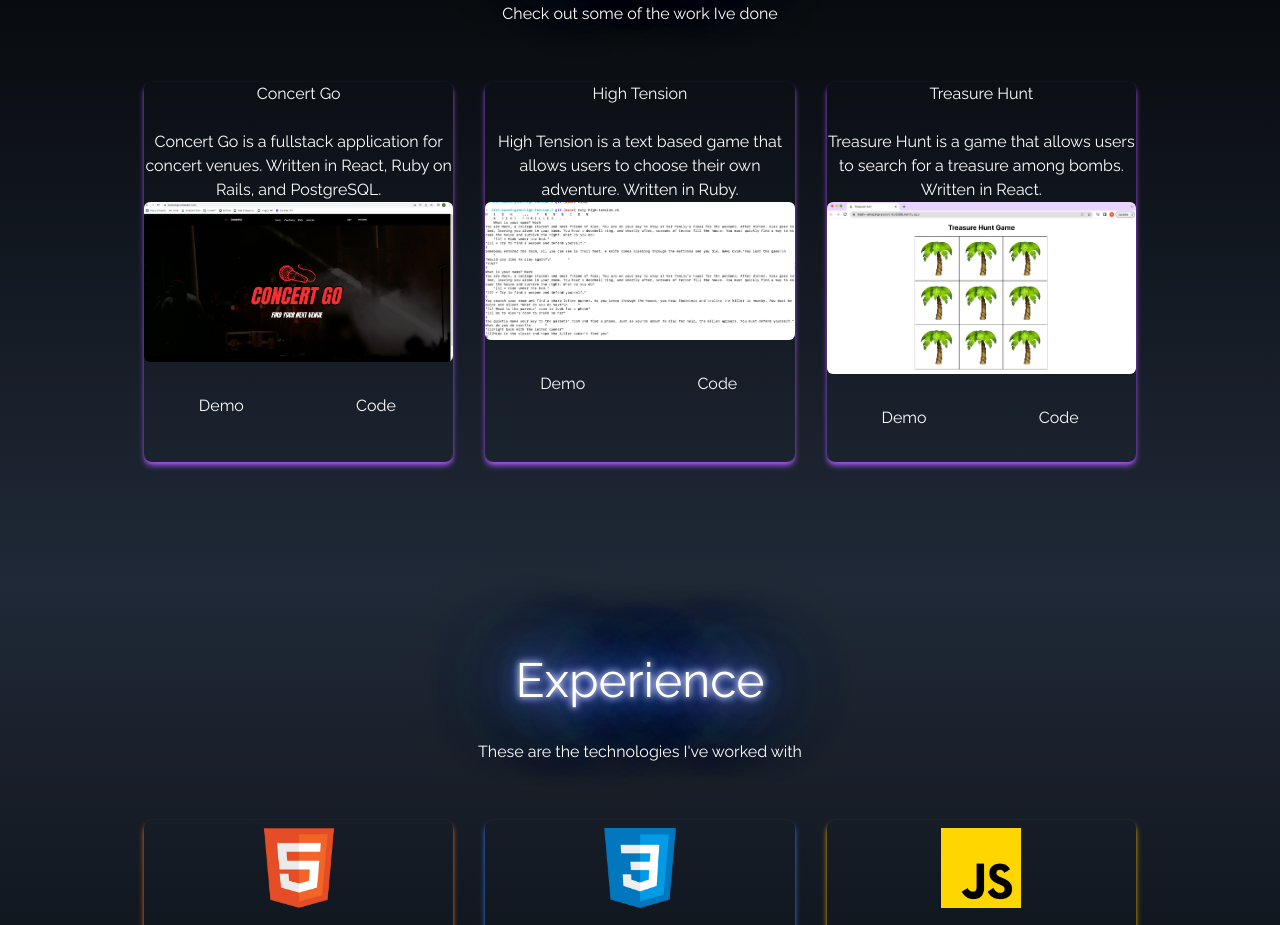
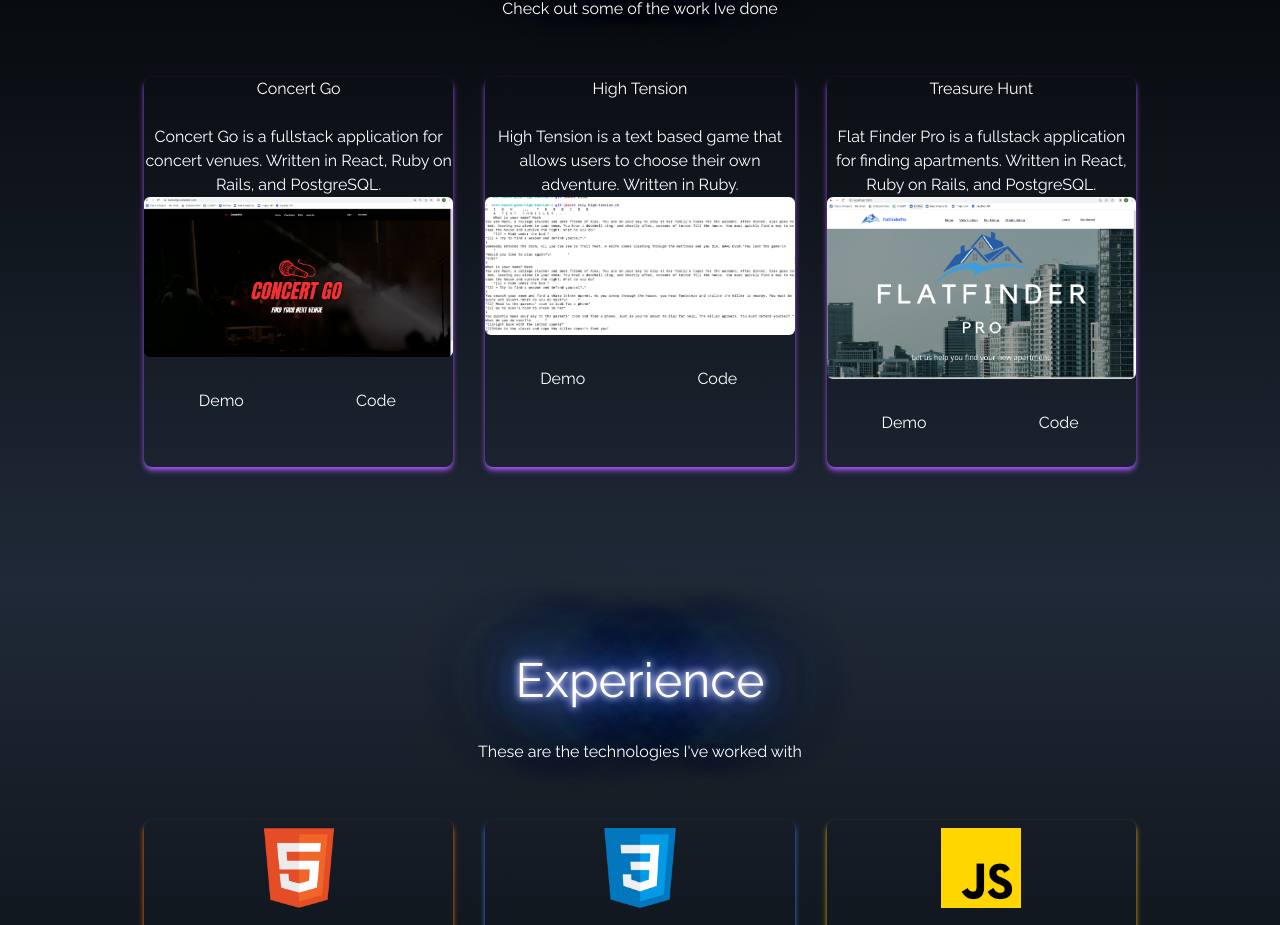
Before and after one commit to MarkNou/portfolio-delpoy, a React (Create React App) app: page / in a window 1280 px wide. Shown: the part 1816-2741 px from the top of the page. Built offline with nearby package versions, Linux system fonts and the light colour scheme.

Commit message:
added project

```diff
--- a/src/components/Portfolio.js
+++ b/src/components/Portfolio.js
@@ -1,7 +1,7 @@
 import React from 'react'
 import concertgo from '../assets/portfolio/concertgo.png'
 import hightension from '../assets/portfolio/hightension.png'
-import treasurehunt from '../assets/portfolio/treasurehunt.png'
+import flatfinderpro from '../assets/portfolio/flatfinderpro.png'
 
 const Portfolio = () => {
 
@@ -24,11 +24,11 @@ const Portfolio = () => {
         },
         {
             id: 3,
-            src: treasurehunt,
-            url1: 'https://celadon-meringue-36b01c.netlify.app/',
-            url2: 'https://github.com/MarkNou/treasure-hunt-MarkNou',
+            src: flatfinderpro,
+            url1: 'https://flatfinderpro.netlify.app/',
+            url2: 'https://github.com/MarkNou/flatfinderpro',
             title: 'Treasure Hunt',
-            description: 'Treasure Hunt is a game that allows users to search for a treasure among bombs. Written in React.'
+            description: 'Flat Finder Pro is a fullstack application for finding apartments. Written in React, Ruby on Rails, and PostgreSQL.'
         }
 
     ]
```
Also changed, not shown: src/assets/portfolio/flatfinderpro.png (added).
